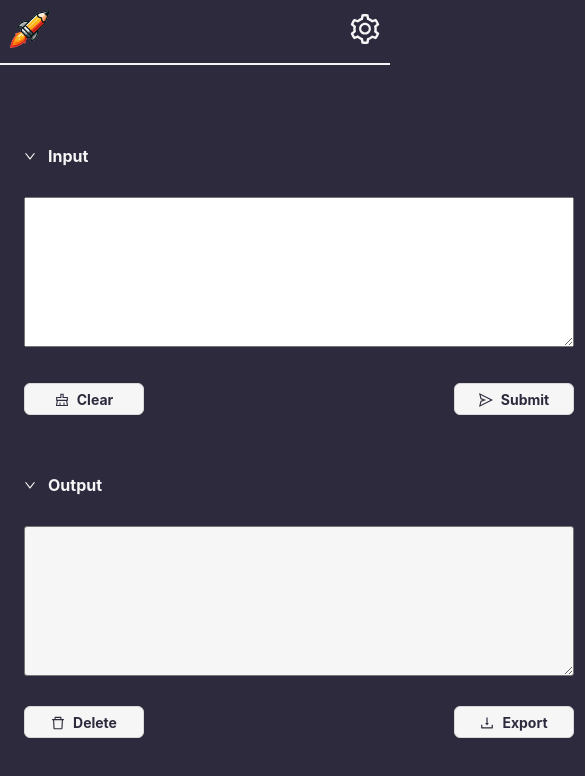
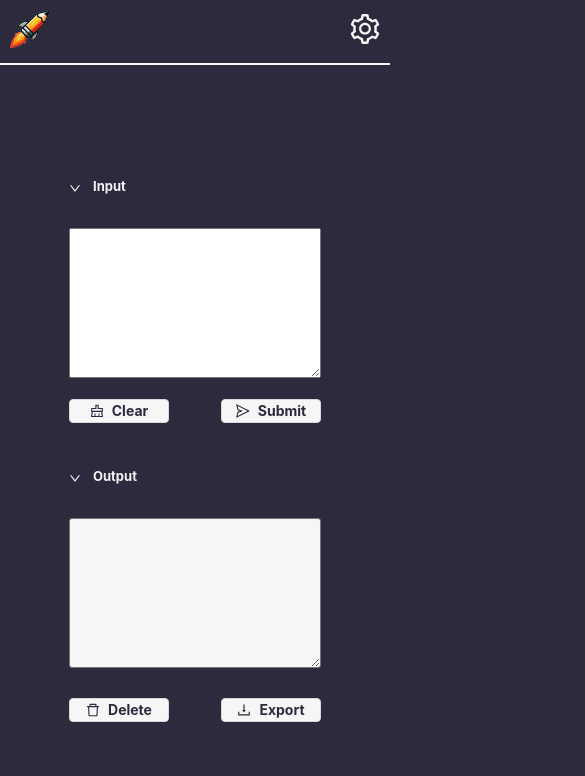
Before and after one commit to CloudyStripe/power-note-AI, a React (Vite) app: page / in a window 390 px wide. Shown: the top 776 px of the page, 585 px wide, since content can reach past the window. Built offline with nearby package versions, Linux system fonts and the light colour scheme; no server answers.

Commit message:
updated responsiveness.

```diff
--- a/src/App.tsx
+++ b/src/App.tsx
@@ -129,6 +129,7 @@ export const App = () => {
             className="button clearBtn"
             icon={<ClearOutlined />}
             onClick={clearRawNotes}
+            size='small'
           >
             Clear
           </Button>
@@ -137,6 +138,7 @@ export const App = () => {
             icon={<SendOutlined />}
             loading={loading}
             onClick={submitNotes}
+            size='small'
           >
             Submit
           </Button>
@@ -157,6 +159,7 @@ export const App = () => {
             className="button clearGeneratedBtn"
             icon={<DeleteOutlined />}
             onClick={clearGeneratedNotes}
+            size='small'
           >
             Delete
           </Button>
@@ -164,6 +167,7 @@ export const App = () => {
             className="button exportBtn"
             icon={<DownloadOutlined />}
             onClick={exportNotesDocX}
+            size='small'
           >
             Export
           </Button>
--- a/src/app.scss
+++ b/src/app.scss
@@ -55,8 +55,8 @@ body {
         background-color: $secondary_dark_mode;
         color: $primary_dark_mode;
         font-weight: bold;
-        margin-bottom: 30px;
-        width: 120px;
+        margin-bottom: 15px;
+        width: 100px;
     }
 
     .buttonContainer {
@@ -78,14 +78,10 @@ body {
         margin-bottom: 50px;
     }
 
-    .noteContainer {
-        width: 550px;
-    }
-
     .note {
         height: 150px;
         padding: 10px;
-        margin-bottom: 30px;
+        margin-bottom: 15px;
         width: 100%;
     }
 
@@ -109,4 +105,30 @@ body {
         width: fit-content;
     }
 
+    @media(max-width: 650px){
+        .ant-collapse {
+            width: 400px;
+        }
+
+        .ant-collapse-header {
+            font-size: 13px;
+
+            .ant-collapse-expand-icon {
+                font-size: 13px;
+            }
+        }
+    }
+
+    @media(max-width: 400px){
+        .ant-collapse {
+            width: 300px;
+        }
+    }
+
+    @media(max-height: 750px){
+        .note {
+            height: 125px;
+        }
+    }
+
 }
--- a/src/content-script/App.scss
+++ b/src/content-script/App.scss
@@ -18,4 +18,8 @@
         border-color: #E94444 !important;
     }
 
+    .submitButton {
+        font-weight: 700;
+    }
+
 }
```
Also changed, not shown: src/content-script/App.tsx (+8 -1 lines).
